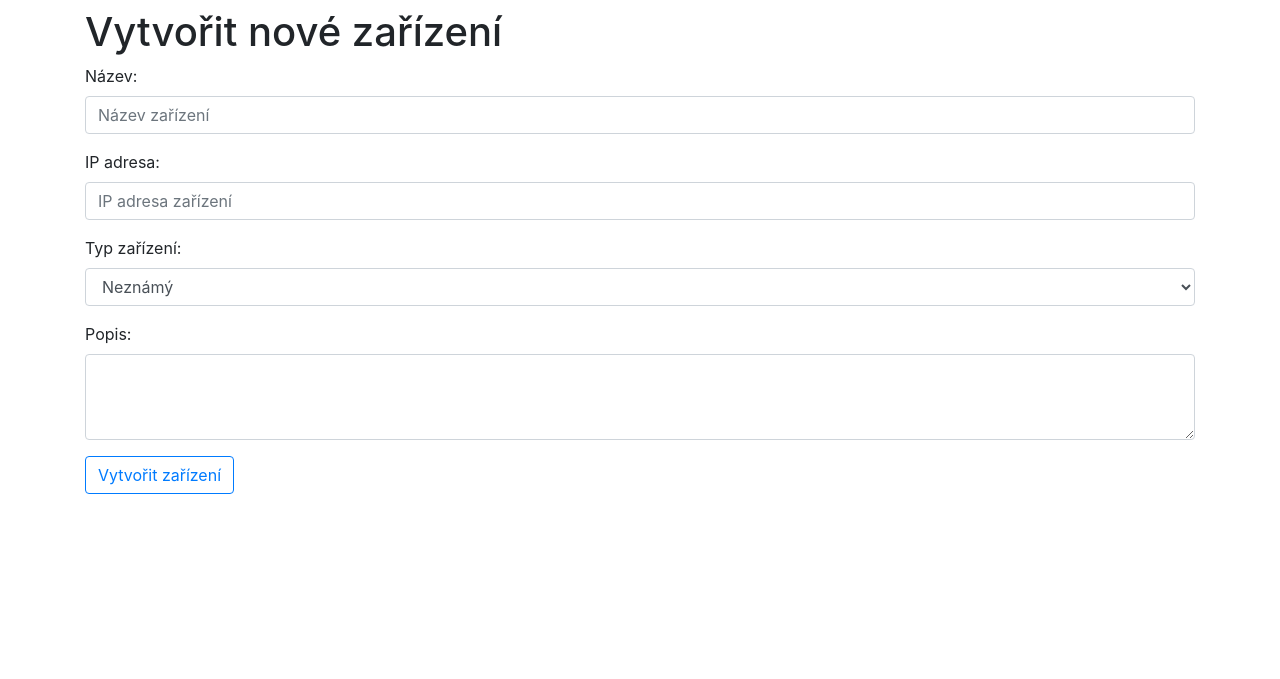
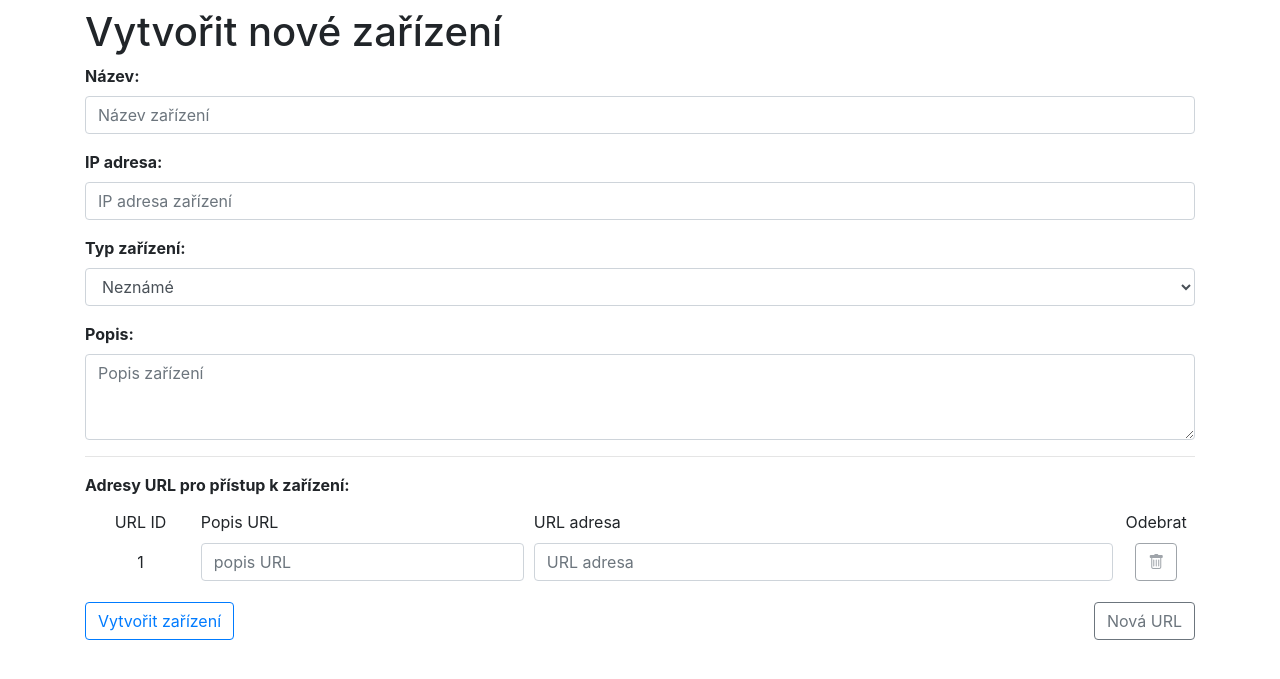
Before and after one commit to cichna-405/home-network-navigation-webserver, a Django app: page /device/create in a window 1280 px wide. Shown: the top 679 px of the page. Run offline with Django 3.2, Linux system fonts and the light colour scheme; some libraries are stand-ins or nearby versions.

Commit message:
correction of device types - now works fine with both website and admin page urls creation while creating new device now possible deleting device works now default_url work correctly now models.py refractory

```diff
--- a/app/controllers/device.py
+++ b/app/controllers/device.py
@@ -16,20 +16,39 @@ from app.models import Device, Url
 def create(request):
     if request.method == "GET":
         choices = Device._meta.get_field('type').choices
-        return render(request, 'device/create.html', {'choices': choices})      # choices = array of possible device types
+        return render(request, 'device/create.html', {'choices': choices})  # choices = array of possible device types
+
     else:
-        device_type = request.POST.get('type')
+        device_type = request.POST.get('type')                              # device type
+        if not device_type:
+            device_type = 'UK'
 
-        if not device_type:
-            device_type = 'Neznámé'
-
-        new_device = Device.objects.create(
+        new_device = Device.objects.create(                                 # device creation
             type=device_type,
             ip_address=request.POST.get('ip_address'),
             name=request.POST.get('name'),
             description=request.POST.get('description'),
         )
         new_device.save()
+
+        i = 1
+        while True:                                                         # urls creation
+            url_name = request.POST.get('url_' + str(i) + '_name')
+            url_url = request.POST.get('url_' + str(i) + '_url')
+            if not url_name or not url_url:
+                break
+            new_url = Url.objects.create(
+                name=url_name,
+                url=url_url,
+                device=new_device,
+            )
+            new_url.save()
+
+            if i is 1:                                                      # set default_url for the device
+                Device.objects.filter(ip_address=new_device.ip_address).update(default_url=new_url)
+
+            i += 1
+
         messages.success(request, 'Created device ' + new_device.name)
         return redirect('index')
 
@@ -40,23 +59,31 @@ def create(request):
 def edit(request, device_id):
     device = Device.objects.get(id=device_id)
     if request.method == "GET":
+        if device.urls.all().exists():
+            device['urls'] = device.urls.all()
         return render(request, 'device/edit.html', {'device': device})
     else:
         messages.success(request, 'Edited device ' + str(device.name))
         return redirect('index')
 
 
-# TODO: write delete method
-
 @require_http_methods(['POST'])
 def delete(request, device_id):
     device = Device.objects.get(id=device_id)
-    messages.success(request, 'Deleted device ' + device.name)
+    deleted = Device.objects.get(id=device_id).delete()
+    if deleted:
+        messages.success(request, "Deleted device " + device.name)
+    else:
+        messages.error(request, "Device " + device.name + " couldn't be deleted.")
     return redirect('index')
 
 
 # TODO: write urls method
 
 def urls(request, device_id):
+
+    # if current_device.urls.all().exists():  # all urls field
+    #     device['urls'] = current_device.urls.all()
+
     device = Device.objects.get(id=device_id)
     return render(request, 'device/urls.html', {'device': device})
--- /dev/null
+++ b/app/static/js/home/create.js
@@ -0,0 +1,48 @@
+function addUrl() {
+    let urlTable = document.getElementById('url_table');
+    let urlTableRows = urlTable.getElementsByClassName('url-row');
+    let newIndex = 1 + Number(urlTableRows[urlTableRows.length - 1].id.substr(4, Infinity));
+
+    urlTableRows[urlTableRows.length - 1].getElementsByClassName('btn-outline-secondary')[0].classList.add('disabled');
+
+    let newRow = urlTable.insertRow(-1);
+    let id_cell = newRow.insertCell(0);
+    let name_cell = newRow.insertCell(1);
+    let url_cell = newRow.insertCell(2);
+    let remove_cell = newRow.insertCell(3);
+
+    newRow.id = `url_${newIndex}`;
+    newRow.classList.add('text-center', 'url-row');
+
+    id_cell.id = `url_${newIndex}_id`;
+    id_cell.innerHTML = newIndex.toString();
+
+    let nameInput = document.createElement('input')
+    nameInput.setAttribute('name', `url_${newIndex}_name`);
+    nameInput.setAttribute('type', 'text');
+    nameInput.setAttribute('placeholder', 'popis URL');
+    nameInput.classList.add('form-control');
+    name_cell.appendChild(nameInput);
+
+    let urlInput = document.createElement('input')
+    urlInput.setAttribute('name', `url_${newIndex}_url`);
+    urlInput.setAttribute('type', 'text');
+    urlInput.setAttribute('placeholder', 'URL adresa');
+    urlInput.classList.add('form-control');
+    url_cell.appendChild(urlInput);
+
+    let removeButton = document.createElement('button');
+    removeButton.setAttribute('type', 'button');
+    removeButton.setAttribute('class', 'btn btn-outline-secondary');
+    removeButton.setAttribute('onclick', `removeTableRow(this.parentElement.parentElement.id.substr(4, 1));`);
+    removeButton.innerHTML = `<i class="bi bi-trash"></i>`;
+    remove_cell.appendChild(removeButton);
+}
+
+function removeTableRow(id) {
+    let urlTable = document.getElementById('url_table');
+    urlTable.deleteRow(id);
+    let tableRows = urlTable.getElementsByClassName('url-row');
+    if (tableRows.length > 1)
+        tableRows[tableRows.length - 1].getElementsByClassName('btn-outline-secondary')[0].classList.remove('disabled');
+}
--- a/templates/device/create.html
+++ b/templates/device/create.html
@@ -1,7 +1,12 @@
 {% extends 'layouts/layout.html' %}
 
+{% load static %}
+
 {% block css %}
-
+    <style>
+        label{font-weight: bolder}                      {# bold labels #}
+        .disabled {pointer-events: none;}               {# no onclick events for disabled buttons #}
+    </style>
 {% endblock %}
 
 {% block title %}Zařízení | Vytvořit{% endblock %}
@@ -23,23 +28,54 @@
         <div class="form-group">
             <label for="type">Typ zařízení:</label>
             <select class="form-control" id="type" name="type">
-                <option selected value="Neznámé">Neznámý</option>
                 {% for choice in choices %}
-                    {% if choice.1 != 'Neznámé' %}
-                        <option value="{{ choice.1 }}">{{ choice.1 }}</option>
-                    {% endif %}
+                    <option value="{{ choice.0 }}">{{ choice.1 }}</option>
                 {% endfor %}
             </select>
         </div>
 
         <div class="form-group">
             <label for="description">Popis:</label>
-            <textarea class="form-control" id="description" name="description" rows="3"></textarea>
+            <textarea class="form-control" id="description" name="description" rows="3" placeholder="Popis zařízení"></textarea>
         </div>
+
+    <hr>
+
+        <div class="form-group">
+            <label for="url_table">Adresy URL pro přístup k zařízení:</label>
+            <table id="url_table" class="table table-borderless table-sm text-nowrap">
+                <thead>
+                    <tr>
+                        <td style="width: 10%" class="text-center">URL ID
+                        <td style="width: 30%">Popis URL</td>
+                        <td style="width: 53%">URL adresa</td>
+                        <td style="width: 7%" class="text-center">Odebrat</td>
+                    </tr>
+                </thead>
+                <tbody id="url_table_body">
+                    <tr id="url_1" class="text-center url-row">
+                        <td class="align-middle" id="url_1_id">1</td>
+                        <td>
+                            <input class="form-control" name="url_1_name" type="text" placeholder="popis URL">
+                        </td>
+                        <td>
+                            <input class="form-control" name="url_1_url" type="text" placeholder="URL adresa">
+                        </td>
+                        <td class="align-middle">
+                           <button type="button" class="btn btn-outline-secondary disabled" onclick="removeTableRow(this.parentElement.parentElement.id.substr(4, 1));">
+                               <i class="bi bi-trash"></i>
+                           </button>
+                        </td>
+                    </tr>
+                </tbody>
+            </table>
+            <button type="button" class="btn btn-outline-secondary float-right" onclick="addUrl();">Nová URL</button>
+        </div>
+
         <input type="submit" class="btn btn-outline-primary" value="Vytvořit zařízení">
     </form>
 {% endblock %}
 
 {% block script %}
-
+    <script src="{% static 'js/home/create.js' %}"></script>
 {% endblock %}
--- a/templates/index.html
+++ b/templates/index.html
@@ -27,8 +27,8 @@
                 <tr>
                     <td>{{ device.type }}</td>
                     <td>
-                        {% if device.urls|length == 1 %}
-                            <button class="btn btn-link p-0 m-0 url_link" onclick="window.open(`{{ device.urls.0.url }}`);">{{ device.ip_address }}</button>
+                        {% if device.default_url %}
+                            <button class="btn btn-link p-0 m-0 url_link" onclick="window.open(`{{ device.default_url.url }}`);">{{ device.ip_address }}</button>
                         {% else %}
                             {{ device.ip_address }}
                         {% endif %}
@@ -37,7 +37,7 @@
                     <td>{{ device.name }}</td>
                     <td>{{ device.updated_at }}</td>
                     {% if user.is_authenticated %}
-                        <td>                                                                    <!-- TODO: prevent going to device url/urls -->
+                        <td>
                             <div class="p-0 m-0 row">
                                 <div class="col-6">
                                     <a type="button" href="/device/{{ device.id }}/edit" class="btn btn-outline-dark">
```
Also changed, not shown: app/controllers/home.py (+12 -2 lines), app/models.py (+37 -7 lines), app/static/js/home/index.js (+0 -13 lines), app/migrations/0007_device_default_url.py (added).
